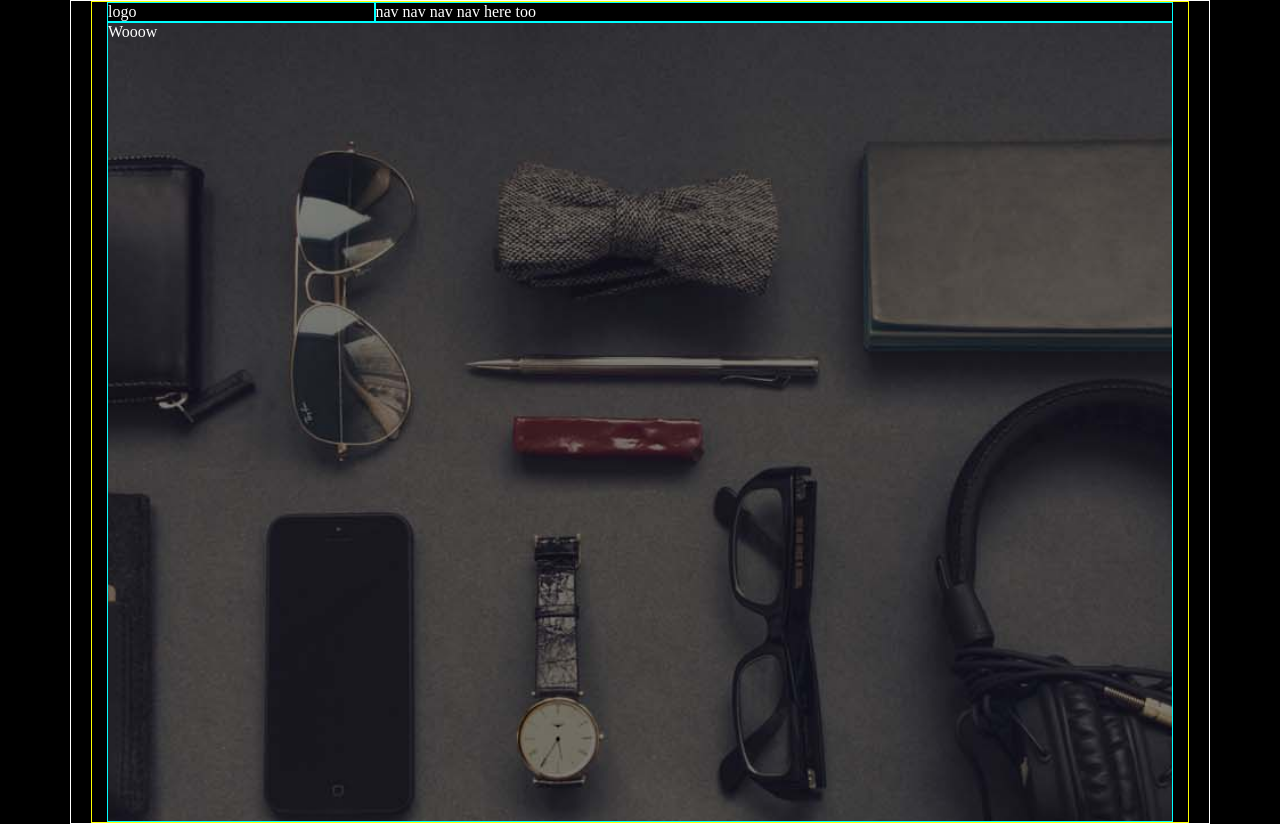
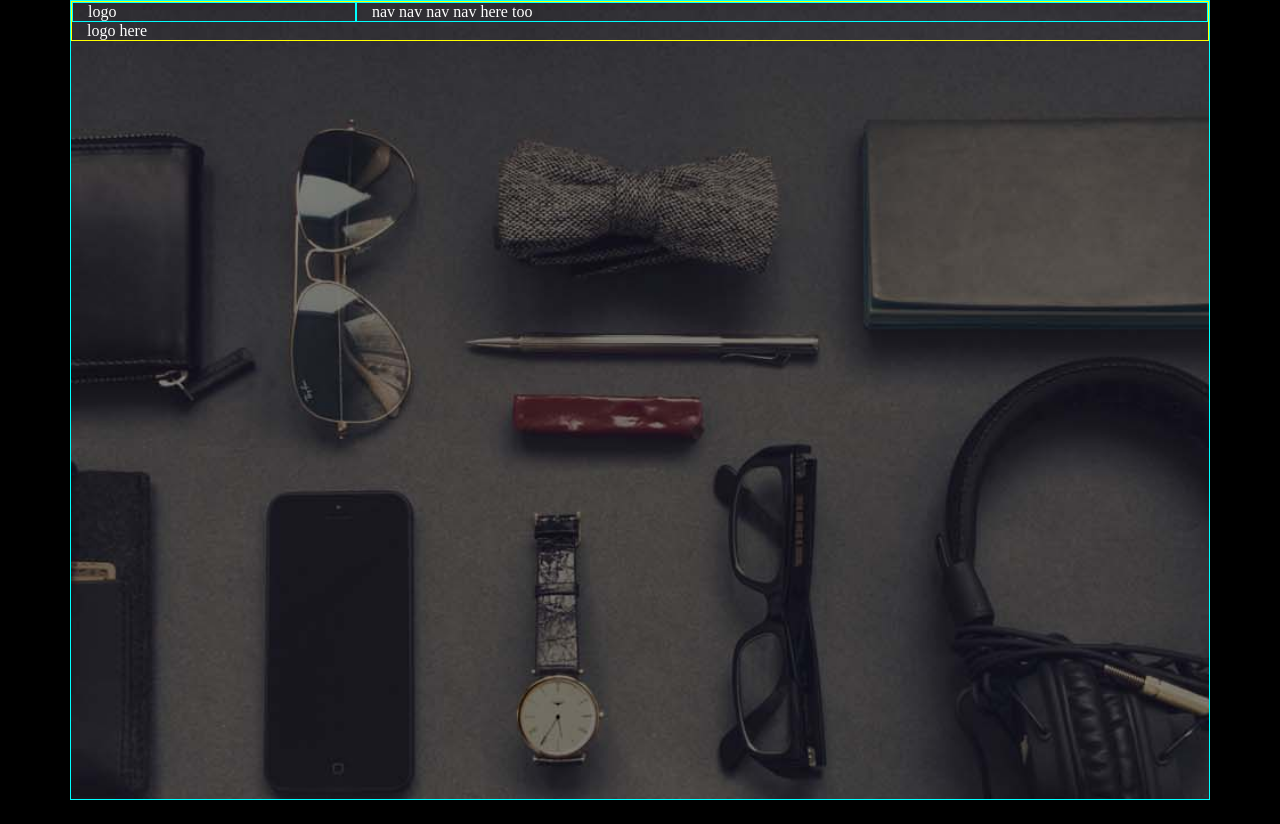
Before and after one commit to ryszard-glegola-learning/m04-miniproject, a website: page index.html in a window 1280 px wide. After the commit the page ends 800 px from the top, so only its background shows below. Drawn offline with nearby package versions, Linux system fonts and the light colour scheme.

Commit message:
Correct basic bootstrap grid structure and styles

```diff
--- a/index.html
+++ b/index.html
@@ -10,16 +10,20 @@
 </head>
 <body>
 
-<section>
+<section class="header">
 	<div class="container">
-		<div class="top-logo">
-			logo
+		<div class="row">
+			<div class="col-3 top-logo">
+				logo
+			</div>
+			<div class="col-9 top-nav">
+				nav nav nav nav here too
+			</div>
 		</div>
-		<div class="top-nav">
-			nav nav nav nav here too
-		</div>
-		<div class="splash">
-			Wooow
+		<div class="row">
+			<div class="col">
+				logo here
+			</div>
 		</div>
 	</div>
 </section>
--- a/sass/style.scss
+++ b/sass/style.scss
@@ -15,32 +15,25 @@ section {
 	width: 90%;
 	max-width: 1140px;
     margin: 0 auto;  /* centruje cala tresc strony w poziomie */
-    padding: 0 20px;
     border: 1px solid white;
 }
 
 .container {
-	display: flex;
-	flex-wrap: wrap;
 	border: 1px solid yellow;
 }
 
-.top-logo {
-	flex: 3;
-	border: 1px solid cyan;
-	}
-
-.top-nav {
-	flex: 9;
-	border: 1px solid cyan;
-	}
-
-.splash {
-	flex: 100%;
+.header {
     height: 100vh;
-    position: relative;
     background-image: url('../images/header.jpg');
     background-position: center center;
     background-size: cover;
 	border: 1px solid cyan;
 	}
+
+.top-logo {
+	border: 1px solid cyan;
+	}
+
+.top-nav {
+	border: 1px solid cyan;
+	}
```
Also changed, not shown: css/style.css, 1 other file.
